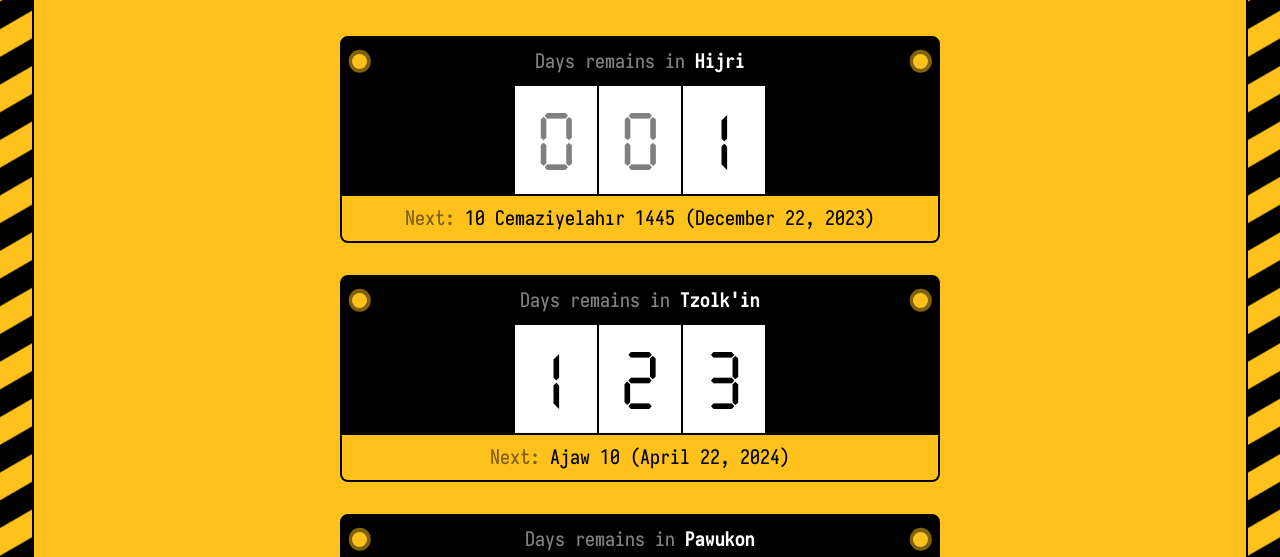
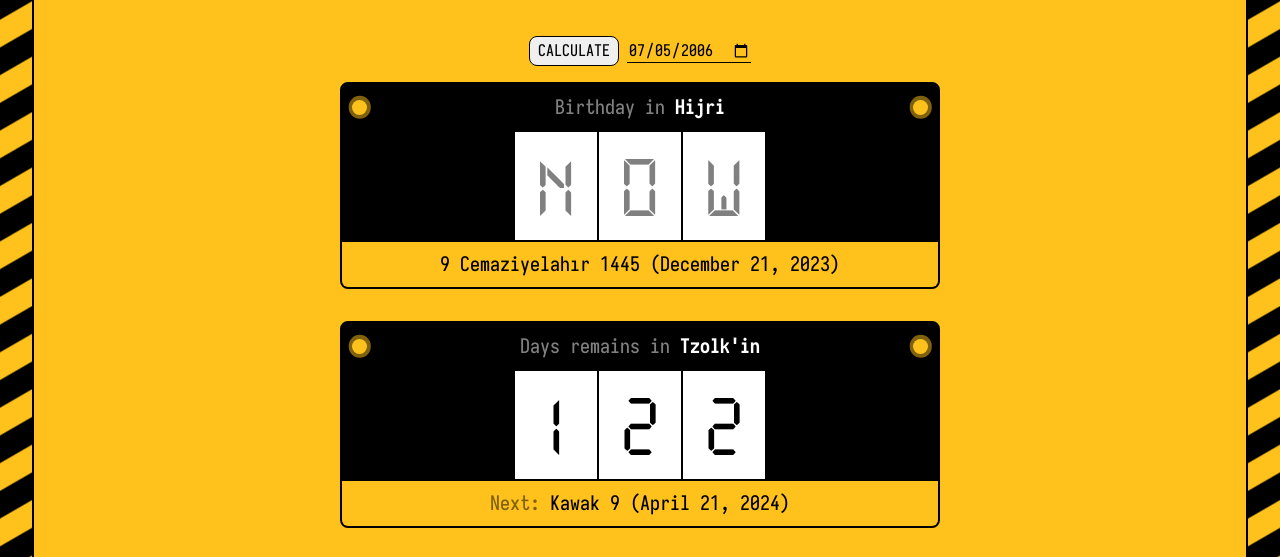
Before and after one commit to metwse/birthday, a plain HTML site: page index.html in a window 1280 px wide. Shown: the part 228-785 px from the top of the page. Drawn offline with Linux system fonts and the light colour scheme.

Commit message:
1.2.0 - date input

```diff
--- a/css/index.css
+++ b/css/index.css
@@ -126,3 +126,11 @@ li .desc {
 li .desc .next { opacity: .5 }
 li .desc .calendar { text-decoration: underline }
 /* }}} */
+
+
+.date { width: fit-content; margin: auto }
+::-webkit-datetime-edit-fields-wrapper { background: none; }
+::-webkit-datetime-edit-text { color: var(--color); padding: 0 0 }
+input { background: none; border: none; outline: none; border-bottom: 1px solid var(--color) }
+button { padding: .25em .5em; border: 1px solid var(--color); border-radius: .5em; outline: none }
+button:hover { cursor: pointer; filter: brightness(1.1) }
--- a/index.html
+++ b/index.html
@@ -20,6 +20,10 @@
         <h1>
             Birthday
         </h1>
+        <div class="date">
+            <button>CALCULATE</button>
+            <input type="date" value="2006-07-05">
+        </div>
         <ul>
         </ul>
     </main>
--- a/js/index.js
+++ b/js/index.js
@@ -5,9 +5,12 @@ const d = document, w = window
 
 const template = d.querySelector('template')
 const ul = d.querySelector('ul')
-const birthday = new Date('2006/07/05').getTime() + Calendar.DAY_IN_MS
+const input = d.querySelector('input')
+const button = d.querySelector('button')
+
+function start(date) {
+    const birthday = new Date(date).getTime()
     const now = ~~(new Date().getTime() / Calendar.DAY_IN_MS) * Calendar.DAY_IN_MS
-
 
     function li(calendar) {
         const li = d.createElement('li')
@@ -41,4 +44,15 @@ for (let type of Object.keys(Calendar.EPOCH)) {
         items.push(li(calendar))
     }
 
+    ul.innerHTML = ''
     for (let i of items.sort((a, b) => a[0] - b[0])) ul.appendChild(i[1])
+}
+
+var l = location.search.substr(1)
+if (l) { start(l); input.value = l }
+else start('2006-07-05')
+
+button.onclick = () => {
+    start(input.value)
+    history.pushState('Birthday', null, `?${input.value}`)
+}
```
Lines whose indentation alone changed are shown as unchanged.
